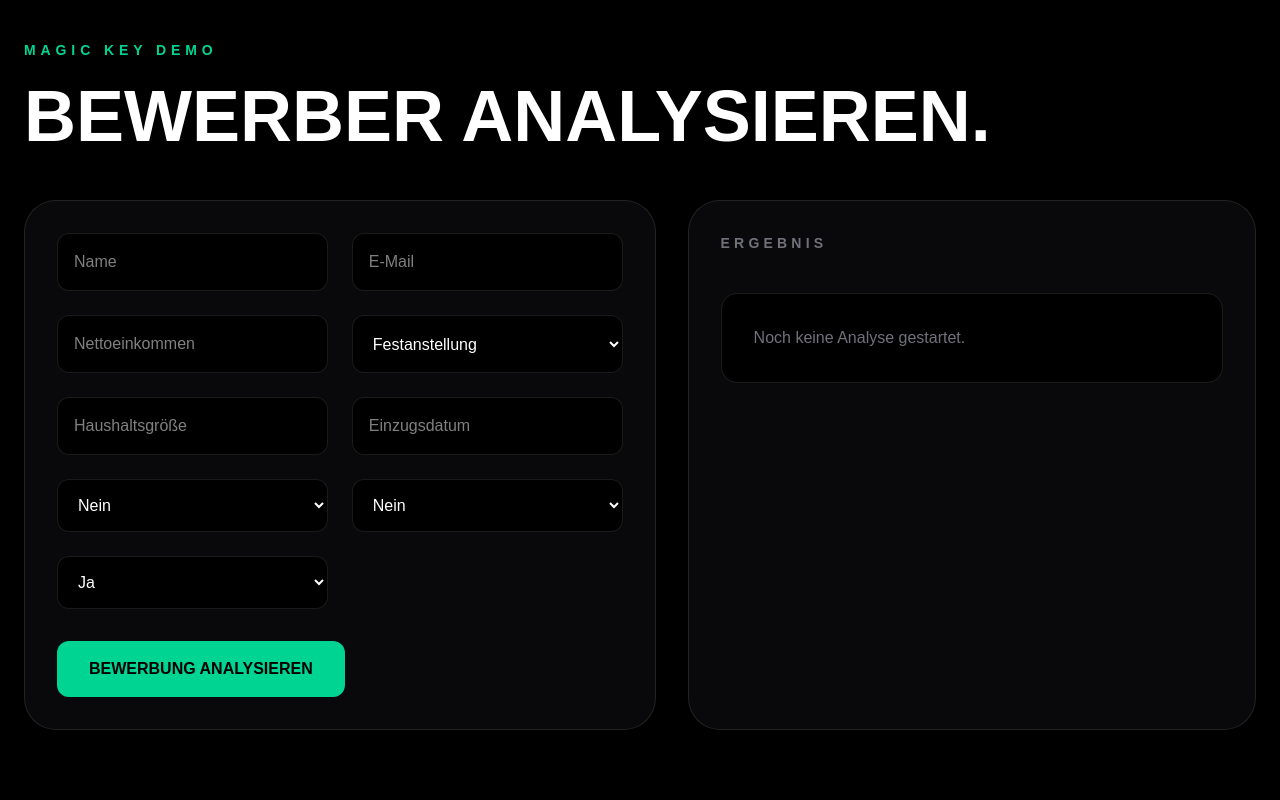
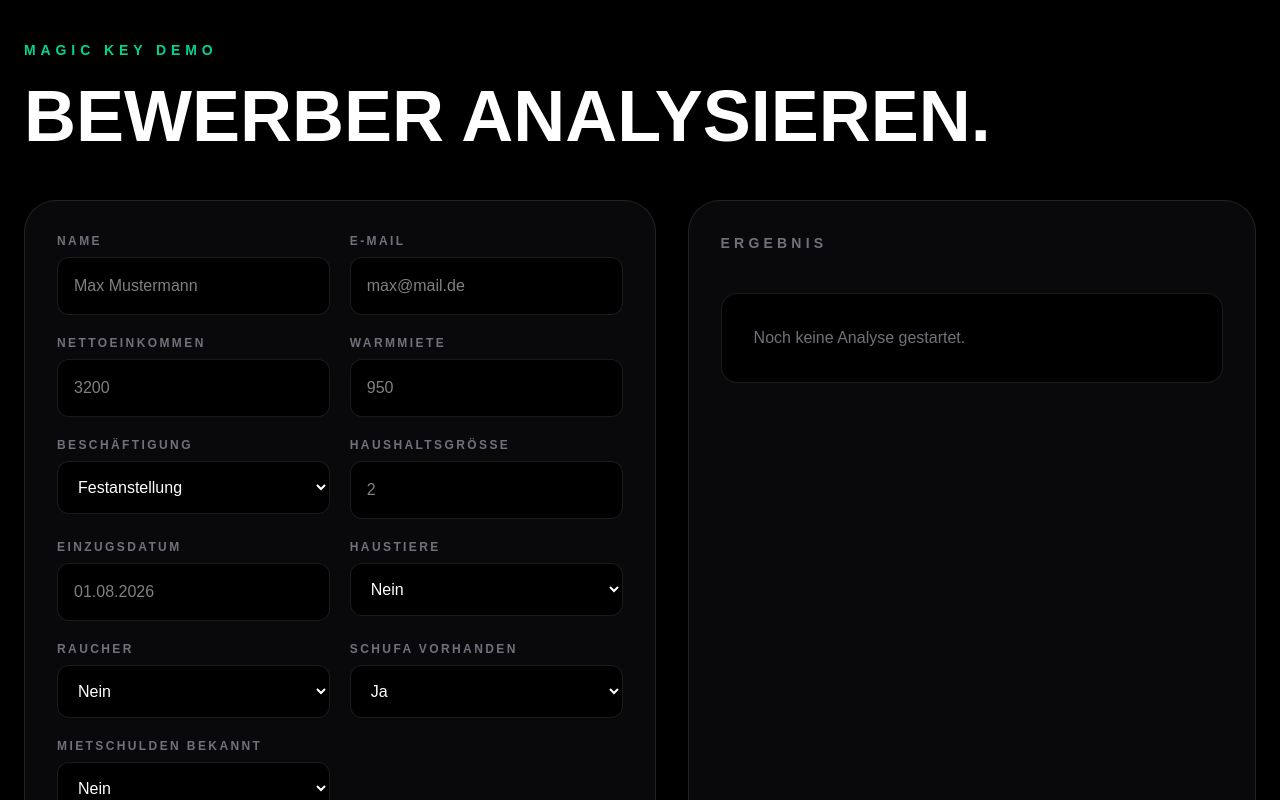
Before and after one commit to b94sunrise/magic-key, a Next.js app: page /demo in a window 1280 px wide. Shown: the top 800 px of the page. Built offline with nearby package versions, Linux system fonts and the light colour scheme.

Commit message:
make demo realistic

```diff
--- a/src/app/demo/page.tsx
+++ b/src/app/demo/page.tsx
@@ -7,54 +7,146 @@ type Result = {
   category: "A" | "B" | "C";
   title: string;
   recommendation: string;
-  notes: string[];
+  positives: string[];
+  risks: string[];
 };
 
 export default function DemoPage() {
+  const [name, setName] = useState("");
+  const [email, setEmail] = useState("");
   const [income, setIncome] = useState("");
+  const [rent, setRent] = useState("");
   const [employment, setEmployment] = useState("Festanstellung");
   const [household, setHousehold] = useState("");
+  const [moveIn, setMoveIn] = useState("");
   const [pets, setPets] = useState("Nein");
   const [smoker, setSmoker] = useState("Nein");
   const [schufa, setSchufa] = useState("Ja");
+  const [debts, setDebts] = useState("Nein");
+
+  const [error, setError] = useState("");
   const [loading, setLoading] = useState(false);
+  const [phase, setPhase] = useState("");
   const [result, setResult] = useState<Result | null>(null);
 
   function analyzeApplication() {
-    setLoading(true);
+    setError("");
     setResult(null);
 
-    setTimeout(() => {
-      let score = 35;
+    if (name.trim().length < 2) {
+      setError("Bitte einen vollständigen Namen eintragen.");
+      return;
+    }
+
+    if (!email.includes("@")) {
+      setError("Bitte eine gültige E-Mail eintragen.");
+      return;
+    }
+
     const netIncome = Number(income);
+    const warmRent = Number(rent);
     const people = Number(household);
 
-      if (netIncome >= 4500) score += 25;
-      else if (netIncome >= 3500) score += 20;
-      else if (netIncome >= 2800) score += 14;
-      else if (netIncome >= 2200) score += 8;
+    if (!netIncome || netIncome <= 0) {
+      setError("Bitte ein gültiges Nettoeinkommen eintragen.");
+      return;
+    }
+
+    if (!warmRent || warmRent <= 0) {
+      setError("Bitte eine gültige Warmmiete eintragen.");
+      return;
+    }
+
+    if (!people || people <= 0) {
+      setError("Bitte eine gültige Haushaltsgröße eintragen.");
+      return;
+    }
+
+    if (!moveIn.trim()) {
+      setError("Bitte ein Einzugsdatum eintragen.");
+      return;
+    }
+
+    setLoading(true);
+
+    const phases = [
+      "Bewerbungsdaten prüfen...",
+      "Einkommen und Warmmiete vergleichen...",
+      "Haushalt und Angaben bewerten...",
+      "SCHUFA und Risikofaktoren prüfen...",
+      "Score berechnen...",
+    ];
+
+    let index = 0;
+    setPhase(phases[index]);
+
+    const interval = setInterval(() => {
+      index += 1;
+
+      if (index < phases.length) {
+        setPhase(phases[index]);
+        return;
+      }
+
+      clearInterval(interval);
+
+      let score = 35;
+      const rentRatio = warmRent / netIncome;
+
+      if (rentRatio <= 0.3) score += 25;
+      else if (rentRatio <= 0.4) score += 18;
+      else if (rentRatio <= 0.5) score += 8;
+      else score -= 12;
+
+      if (netIncome >= 4500) score += 18;
+      else if (netIncome >= 3500) score += 14;
+      else if (netIncome >= 2800) score += 8;
+      else if (netIncome < 2200) score -= 8;
+
+      if (employment === "Unbefristet") score += 18;
+      else if (employment === "Festanstellung") score += 14;
+      else if (employment === "Selbstständig") score += 5;
       else score -= 8;
 
-      if (employment === "Unbefristet") score += 22;
-      else if (employment === "Festanstellung") score += 18;
-      else if (employment === "Selbstständig") score += 8;
-      else score -= 8;
-
-      if (people > 0 && people <= 2) score += 8;
+      if (people <= 2) score += 8;
       else if (people >= 4) score -= 8;
 
-      if (pets === "Nein") score += 5;
+      if (schufa === "Ja") score += 15;
+      else score -= 25;
+
+      if (debts === "Nein") score += 8;
+      else score -= 20;
+
+      if (pets === "Nein") score += 4;
       else score -= 3;
 
-      if (smoker === "Nein") score += 5;
+      if (smoker === "Nein") score += 4;
       else score -= 6;
-
-      if (schufa === "Ja") score += 15;
-      else score -= 22;
 
       score = Math.max(0, Math.min(100, score));
 
       const category = score >= 82 ? "A" : score >= 62 ? "B" : "C";
+
+      const positives = [];
+      const risks = [];
+
+      if (rentRatio <= 0.4) positives.push("Warmmiete passt zum Einkommen");
+      else risks.push("Warmmiete ist im Verhältnis zum Einkommen hoch");
+
+      if (employment === "Unbefristet" || employment === "Festanstellung") {
+        positives.push("Beschäftigung wirkt stabil");
+      } else {
+        risks.push("Beschäftigung sollte zusätzlich geprüft werden");
+      }
+
+      if (schufa === "Ja") positives.push("SCHUFA vorhanden");
+      else risks.push("SCHUFA fehlt");
+
+      if (debts === "Nein") positives.push("Keine Mietschulden angegeben");
+      else risks.push("Mietschulden angegeben");
+
+      if (pets === "Ja") risks.push("Haustiere angegeben");
+      if (smoker === "Ja") risks.push("Raucher angegeben");
 
       setResult({
         score,
@@ -69,24 +161,15 @@ export default function DemoPage() {
           category === "A"
             ? "Besichtigung anbieten"
             : category === "B"
-              ? "Auf Warteliste setzen"
-              : "Manuell prüfen oder absagen",
-        notes: [
-          netIncome >= 2800
-            ? "Einkommen liegt im positiven Bereich"
-            : "Einkommen sollte genauer geprüft werden",
-          employment === "Unbefristet" || employment === "Festanstellung"
-            ? "Beschäftigung wirkt stabil"
-            : "Beschäftigung erfordert zusätzliche Prüfung",
-          schufa === "Ja" ? "SCHUFA vorhanden" : "SCHUFA fehlt",
-          pets === "Nein" && smoker === "Nein"
-            ? "Keine zusätzlichen Risikofaktoren angegeben"
-            : "Zusätzliche Angaben beachten",
-        ],
+              ? "Warteliste / manuell prüfen"
+              : "Nachrangig behandeln",
+        positives,
+        risks,
       });
 
       setLoading(false);
-    }, 900);
+      setPhase("");
+    }, 450);
   }
 
   return (
@@ -102,64 +185,157 @@ export default function DemoPage() {
 
         <div className="mt-12 grid gap-8 lg:grid-cols-[1fr_0.9fr]">
           <div className="rounded-[32px] border border-white/10 bg-zinc-950 p-8">
-            <div className="grid gap-6 md:grid-cols-2">
-              <input className="rounded-xl border border-white/10 bg-black p-4" placeholder="Name" />
-              <input className="rounded-xl border border-white/10 bg-black p-4" placeholder="E-Mail" />
+            <div className="grid gap-5 md:grid-cols-2">
+              <div>
+                <label className="mb-2 block text-xs font-black uppercase tracking-[0.2em] text-zinc-500">
+                  Name
+                </label>
+                <input
+                  value={name}
+                  onChange={(e) => setName(e.target.value)}
+                  className="w-full rounded-xl border border-white/10 bg-black p-4"
+                  placeholder="Max Mustermann"
+                />
+              </div>
 
+              <div>
+                <label className="mb-2 block text-xs font-black uppercase tracking-[0.2em] text-zinc-500">
+                  E-Mail
+                </label>
+                <input
+                  value={email}
+                  onChange={(e) => setEmail(e.target.value)}
+                  className="w-full rounded-xl border border-white/10 bg-black p-4"
+                  placeholder="max@mail.de"
+                />
+              </div>
+
+              <div>
+                <label className="mb-2 block text-xs font-black uppercase tracking-[0.2em] text-zinc-500">
+                  Nettoeinkommen
+                </label>
                 <input
                   value={income}
                   onChange={(e) => setIncome(e.target.value)}
-                className="rounded-xl border border-white/10 bg-black p-4"
-                placeholder="Nettoeinkommen"
+                  className="w-full rounded-xl border border-white/10 bg-black p-4"
+                  placeholder="3200"
                 />
+              </div>
 
+              <div>
+                <label className="mb-2 block text-xs font-black uppercase tracking-[0.2em] text-zinc-500">
+                  Warmmiete
+                </label>
+                <input
+                  value={rent}
+                  onChange={(e) => setRent(e.target.value)}
+                  className="w-full rounded-xl border border-white/10 bg-black p-4"
+                  placeholder="950"
+                />
+              </div>
+
+              <div>
+                <label className="mb-2 block text-xs font-black uppercase tracking-[0.2em] text-zinc-500">
+                  Beschäftigung
+                </label>
                 <select
                   value={employment}
                   onChange={(e) => setEmployment(e.target.value)}
-                className="rounded-xl border border-white/10 bg-black p-4"
+                  className="w-full rounded-xl border border-white/10 bg-black p-4"
                 >
                   <option>Festanstellung</option>
                   <option>Unbefristet</option>
                   <option>Selbstständig</option>
                   <option>Befristet</option>
                 </select>
+              </div>
 
+              <div>
+                <label className="mb-2 block text-xs font-black uppercase tracking-[0.2em] text-zinc-500">
+                  Haushaltsgröße
+                </label>
                 <input
                   value={household}
                   onChange={(e) => setHousehold(e.target.value)}
-                className="rounded-xl border border-white/10 bg-black p-4"
-                placeholder="Haushaltsgröße"
+                  className="w-full rounded-xl border border-white/10 bg-black p-4"
+                  placeholder="2"
                 />
+              </div>
 
-              <input className="rounded-xl border border-white/10 bg-black p-4" placeholder="Einzugsdatum" />
+              <div>
+                <label className="mb-2 block text-xs font-black uppercase tracking-[0.2em] text-zinc-500">
+                  Einzugsdatum
+                </label>
+                <input
+                  value={moveIn}
+                  onChange={(e) => setMoveIn(e.target.value)}
+                  className="w-full rounded-xl border border-white/10 bg-black p-4"
+                  placeholder="01.08.2026"
+                />
+              </div>
 
+              <div>
+                <label className="mb-2 block text-xs font-black uppercase tracking-[0.2em] text-zinc-500">
+                  Haustiere
+                </label>
                 <select
                   value={pets}
                   onChange={(e) => setPets(e.target.value)}
-                className="rounded-xl border border-white/10 bg-black p-4"
+                  className="w-full rounded-xl border border-white/10 bg-black p-4"
                 >
                   <option>Nein</option>
                   <option>Ja</option>
                 </select>
+              </div>
 
+              <div>
+                <label className="mb-2 block text-xs font-black uppercase tracking-[0.2em] text-zinc-500">
+                  Raucher
+                </label>
                 <select
                   value={smoker}
                   onChange={(e) => setSmoker(e.target.value)}
-                className="rounded-xl border border-white/10 bg-black p-4"
+                  className="w-full rounded-xl border border-white/10 bg-black p-4"
                 >
                   <option>Nein</option>
                   <option>Ja</option>
                 </select>
+              </div>
 
+              <div>
+                <label className="mb-2 block text-xs font-black uppercase tracking-[0.2em] text-zinc-500">
+                  SCHUFA vorhanden
+                </label>
                 <select
                   value={schufa}
                   onChange={(e) => setSchufa(e.target.value)}
-                className="rounded-xl border border-white/10 bg-black p-4"
+                  className="w-full rounded-xl border border-white/10 bg-black p-4"
                 >
                   <option>Ja</option>
                   <option>Nein</option>
                 </select>
               </div>
+
+              <div>
+                <label className="mb-2 block text-xs font-black uppercase tracking-[0.2em] text-zinc-500">
+                  Mietschulden bekannt
+                </label>
+                <select
+                  value={debts}
+                  onChange={(e) => setDebts(e.target.value)}
+                  className="w-full rounded-xl border border-white/10 bg-black p-4"
+                >
+                  <option>Nein</option>
+                  <option>Ja</option>
+                </select>
+              </div>
+            </div>
+
+            {error && (
+              <div className="mt-6 rounded-xl border border-red-400/30 bg-red-400/10 p-4 text-red-300">
+                {error}
+              </div>
+            )}
 
             <button
               onClick={analyzeApplication}
@@ -189,15 +365,13 @@ export default function DemoPage() {
                 <div className="mt-6 h-3 overflow-hidden rounded-full bg-white/10">
                   <div className="h-full w-2/3 rounded-full bg-emerald-400" />
                 </div>
-                <p className="mt-5 text-zinc-400">
-                  Kriterien werden bewertet und priorisiert.
-                </p>
+                <p className="mt-5 text-zinc-400">{phase}</p>
               </div>
             )}
 
             {result && (
               <div className="mt-8">
-                <div className="flex items-end justify-between">
+                <div className="flex items-end justify-between gap-4">
                   <div>
                     <p className="text-7xl font-black text-emerald-400">
                       {result.category}
@@ -207,7 +381,7 @@ export default function DemoPage() {
                     </p>
                   </div>
 
-                  <div className="rounded-2xl bg-emerald-400 px-5 py-3 font-black uppercase text-black">
+                  <div className="rounded-2xl bg-emerald-400 px-5 py-3 text-center font-black uppercase text-black">
                     {result.recommendation}
                   </div>
                 </div>
@@ -221,12 +395,38 @@ export default function DemoPage() {
 
                 <p className="mt-6 text-xl text-zinc-300">{result.title}</p>
 
-                <div className="mt-8 space-y-3">
-                  {result.notes.map((note) => (
-                    <div key={note} className="rounded-xl bg-emerald-400/10 p-4">
-                      {note}
+                <div className="mt-8 grid gap-4 md:grid-cols-2">
+                  <div>
+                    <p className="mb-3 text-sm font-black uppercase tracking-[0.25em] text-emerald-400">
+                      Positiv
+                    </p>
+                    <div className="space-y-3">
+                      {result.positives.map((item) => (
+                        <div key={item} className="rounded-xl bg-emerald-400/10 p-4">
+                          {item}
                         </div>
                       ))}
+                    </div>
+                  </div>
+
+                  <div>
+                    <p className="mb-3 text-sm font-black uppercase tracking-[0.25em] text-red-400">
+                      Risiken
+                    </p>
+                    <div className="space-y-3">
+                      {result.risks.length === 0 ? (
+                        <div className="rounded-xl bg-white/5 p-4 text-zinc-500">
+                          Keine Auffälligkeiten
+                        </div>
+                      ) : (
+                        result.risks.map((item) => (
+                          <div key={item} className="rounded-xl bg-red-400/10 p-4">
+                            {item}
+                          </div>
+                        ))
+                      )}
+                    </div>
+                  </div>
                 </div>
               </div>
             )}
```
Lines whose indentation alone changed are shown as unchanged.
